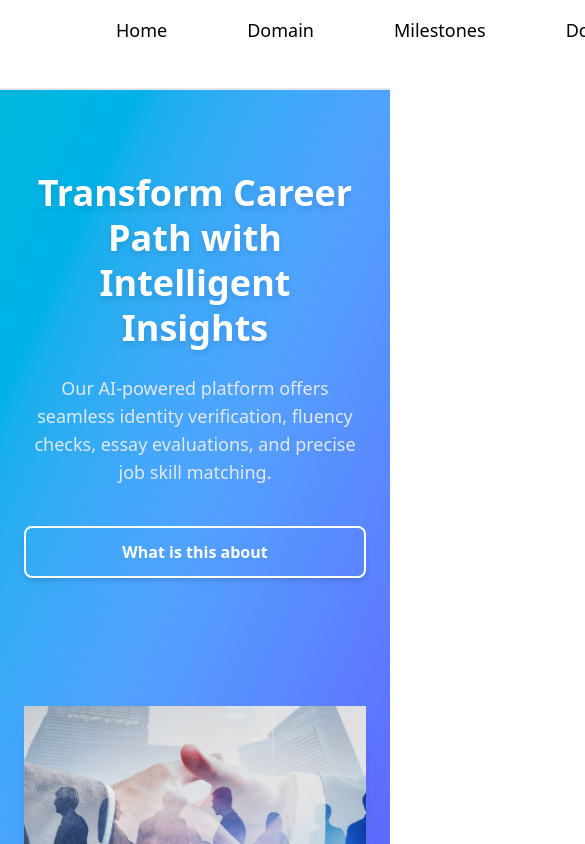
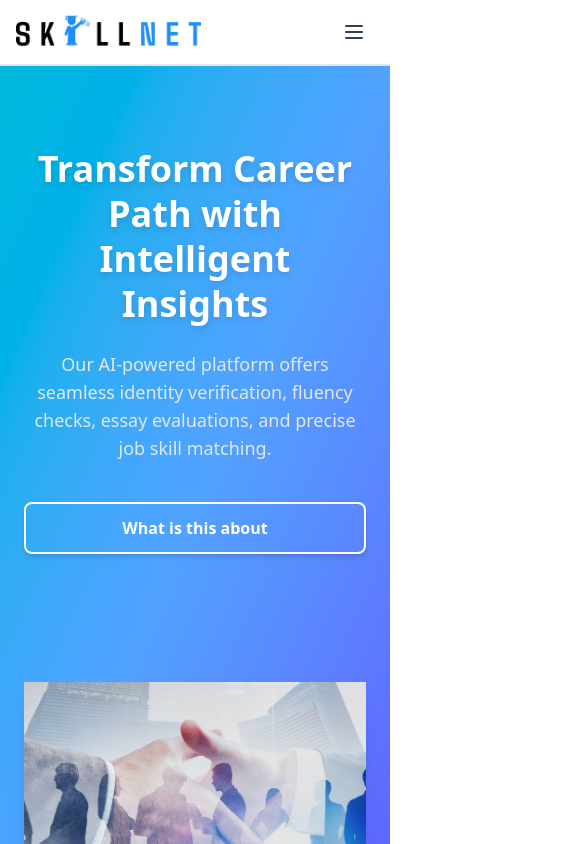
Before and after one commit to chami-gunawardane/skillnet-website, a React (Vite) app: page / in a window 390 px wide. Shown: the top 844 px of the page, 585 px wide, since content can reach past the window. Built offline with nearby package versions, Linux system fonts and the light colour scheme.

Commit message:
Responsive Navbar

```diff
--- a/src/components/Navbar/index.jsx
+++ b/src/components/Navbar/index.jsx
@@ -1,27 +1,129 @@
-import React from "react";
+import React, { useState, useEffect, useRef } from "react";
 import logo from "../../assets/Logo.webp";
-import { Link } from "react-router-dom";
+import { Link, useLocation } from "react-router-dom";
+
+const navLinksData = [
+  { to: "/", text: "Home" },
+  { to: "/Domain", text: "Domain" },
+  { to: "/Milestones", text: "Milestones" },
+  { to: "/Documents", text: "Documents" },
+  { to: "/Slides", text: "Slides" },
+  { to: "/AboutUs", text: "About us" },
+  { to: "/ContactUs", text: "Contact us" },
+];
 
 const Navbar = () => {
+  const [isMobileMenuOpen, setIsMobileMenuOpen] = useState(false);
+  const location = useLocation();
+  const navRef = useRef(null); // Ref for the entire nav to detect outside clicks
+
+  const toggleMobileMenu = () => {
+    setIsMobileMenuOpen(!isMobileMenuOpen);
+  };
+
+  // Close mobile menu on route change
+  useEffect(() => {
+    setIsMobileMenuOpen(false);
+  }, [location.pathname]);
+
+  // Close mobile menu when clicking outside of it
+  useEffect(() => {
+    const handleClickOutside = (event) => {
+      if (navRef.current && !navRef.current.contains(event.target)) {
+        setIsMobileMenuOpen(false);
+      }
+    };
+
+    if (isMobileMenuOpen) {
+      document.addEventListener("mousedown", handleClickOutside);
+    } else {
+      document.removeEventListener("mousedown", handleClickOutside);
+    }
+
+    return () => {
+      document.removeEventListener("mousedown", handleClickOutside);
+    };
+  }, [isMobileMenuOpen]);
+
+  // Calculate navbar height for mobile menu positioning (approximate)
+  // py-3 (0.75rem * 2 = 1.5rem) + logo h-10 (2.5rem) = 4rem
+  const navbarHeight = "4rem"; // Or use a ref to measure dynamically if needed
+
   return (
-    <nav className="flex items-center justify-between px-4 py-4 bg-white font-sans p-2 border-b-2 border-gray-200 ">
-      {/* Logo */}
-      <Link to="/">
-      <div className="flex items-center">
-        <img src={logo} alt="Skillnet Logo" className="h-10 w-auto pl-[100px]" />
+    <nav ref={navRef} className="bg-white font-sans border-b-2 border-gray-200 relative z-50">
+      {/* Inner container for content alignment and padding */}
+      <div className="flex items-center justify-between px-4 sm:px-6 lg:px-8 py-3">
+        {/* Logo */}
+        <Link to="/" className="flex-shrink-0">
+          <div className="flex items-center">
+            <img
+              src={logo}
+              alt="Skillnet Logo"
+              className="h-10 w-auto" // Original h-10
+            />
+          </div>
+        </Link>
+
+        {/* Desktop Navigation Links */}
+        <ul className="hidden md:flex items-center space-x-4 lg:space-x-6 xl:space-x-8 font-medium text-slate-700 text-base lg:text-lg">
+          {navLinksData.map((link) => (
+            <li key={link.to}>
+              <Link
+                to={link.to}
+                className="block py-2 px-2 text-black hover:text-blue-400 transition-colors duration-200"
+              >
+                {link.text}
+              </Link>
+            </li>
+          ))}
+        </ul>
+
+        {/* Mobile Menu Button (Hamburger) */}
+        <div className="md:hidden">
+          <button
+            onClick={toggleMobileMenu}
+            aria-label="Toggle menu"
+            aria-expanded={isMobileMenuOpen}
+            aria-controls="mobile-menu"
+            className="p-2 rounded-md text-slate-700 hover:text-slate-900 hover:bg-gray-100 focus:outline-none focus:ring-2 focus:ring-inset focus:ring-blue-500"
+          >
+            {isMobileMenuOpen ? (
+              // Close Icon (X)
+              <svg xmlns="http://www.w3.org/2000/svg" className="h-6 w-6" fill="none" viewBox="0 0 24 24" stroke="currentColor" strokeWidth={2}>
+                <path strokeLinecap="round" strokeLinejoin="round" d="M6 18L18 6M6 6l12 12" />
+              </svg>
+            ) : (
+              // Hamburger Icon
+              <svg xmlns="http://www.w3.org/2000/svg" className="h-6 w-6" fill="none" viewBox="0 0 24 24" stroke="currentColor" strokeWidth={2}>
+                <path strokeLinecap="round" strokeLinejoin="round" d="M4 6h16M4 12h16M4 18h16" />
+              </svg>
+            )}
+          </button>
+        </div>
       </div>
-      </Link>
 
-      {/* Navigation Links */}
-      <ul className="flex space-x-20 font-medium text-lg">
-        <li className="text-black hover:text-blue-400 cursor-pointer"><Link to="/">Home</Link></li>
-        <li className="text-black hover:text-blue-400 cursor-pointer"><Link to="/Domain">Domain</Link></li>
-        <li className="text-black hover:text-blue-400 cursor-pointer"><Link to="/Milestones">Milestones</Link></li>
-        <li className="text-black hover:text-blue-400 cursor-pointer"><Link to="/Documents">Documents</Link></li>
-        <li className="text-black hover:text-blue-400 cursor-pointer"><Link to="/Slides">Slides</Link></li>
-        <li className="text-black hover:text-blue-400 cursor-pointer"><Link to="/AboutUs">About us</Link></li>
-        <li className="text-black hover:text-blue-400 cursor-pointer"><Link to="/ContactUs">Contact us</Link></li>
-      </ul>
+      {/* Mobile Menu Flyout/Dropdown */}
+      <div
+        id="mobile-menu"
+        className={`md:hidden absolute top-full left-0 right-0 bg-white shadow-xl transition-all duration-300 ease-in-out overflow-y-auto border-t border-gray-200 ${
+          isMobileMenuOpen ? "max-h-[calc(100vh-var(--navbar-height,4rem))] opacity-100 visible" : "max-h-0 opacity-0 invisible"
+        }`}
+        style={{ '--navbar-height': navbarHeight }} // CSS variable for dynamic height
+      >
+        <ul className="flex flex-col py-2">
+          {navLinksData.map((link) => (
+            <li key={link.to} className="border-b border-gray-100 last:border-b-0">
+              <Link
+                to={link.to}
+                onClick={() => setIsMobileMenuOpen(false)} // Close menu on link click
+                className="block w-full px-4 sm:px-6 py-3 text-black hover:bg-gray-50 hover:text-blue-400 transition-colors duration-200 text-left text-base"
+              >
+                {link.text}
+              </Link>
+            </li>
+          ))}
+        </ul>
+      </div>
     </nav>
   );
 };
```
